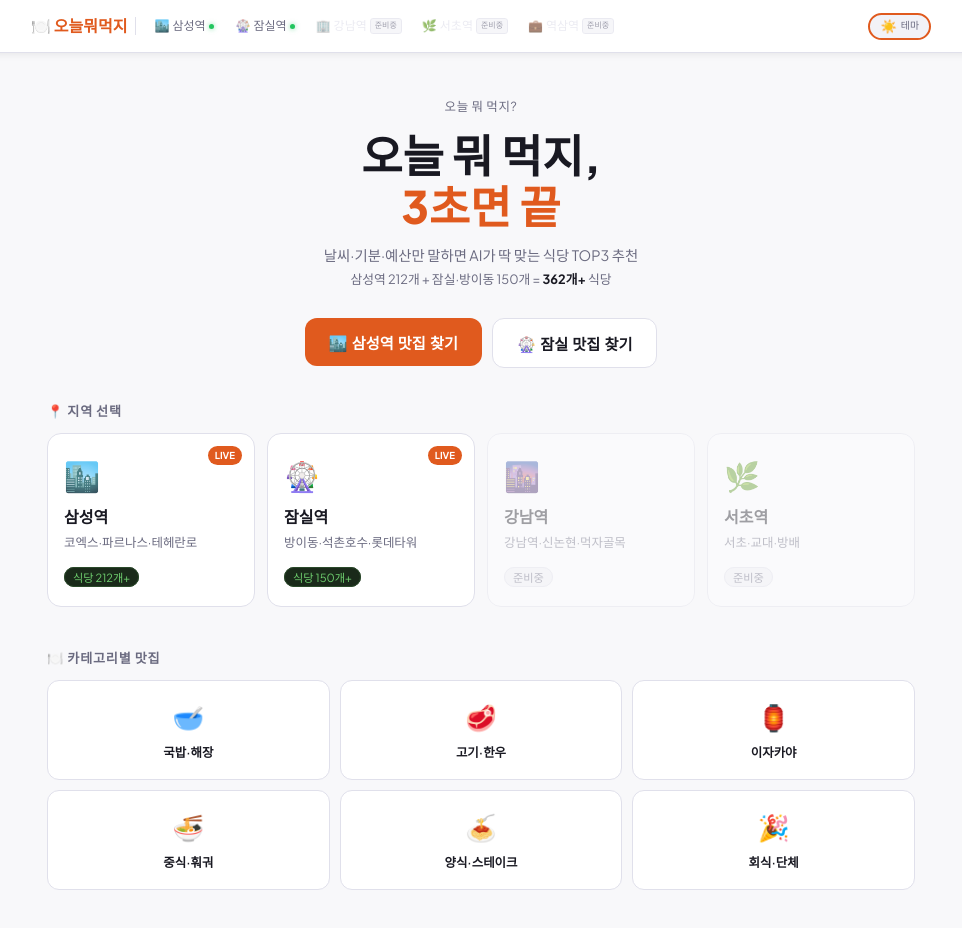
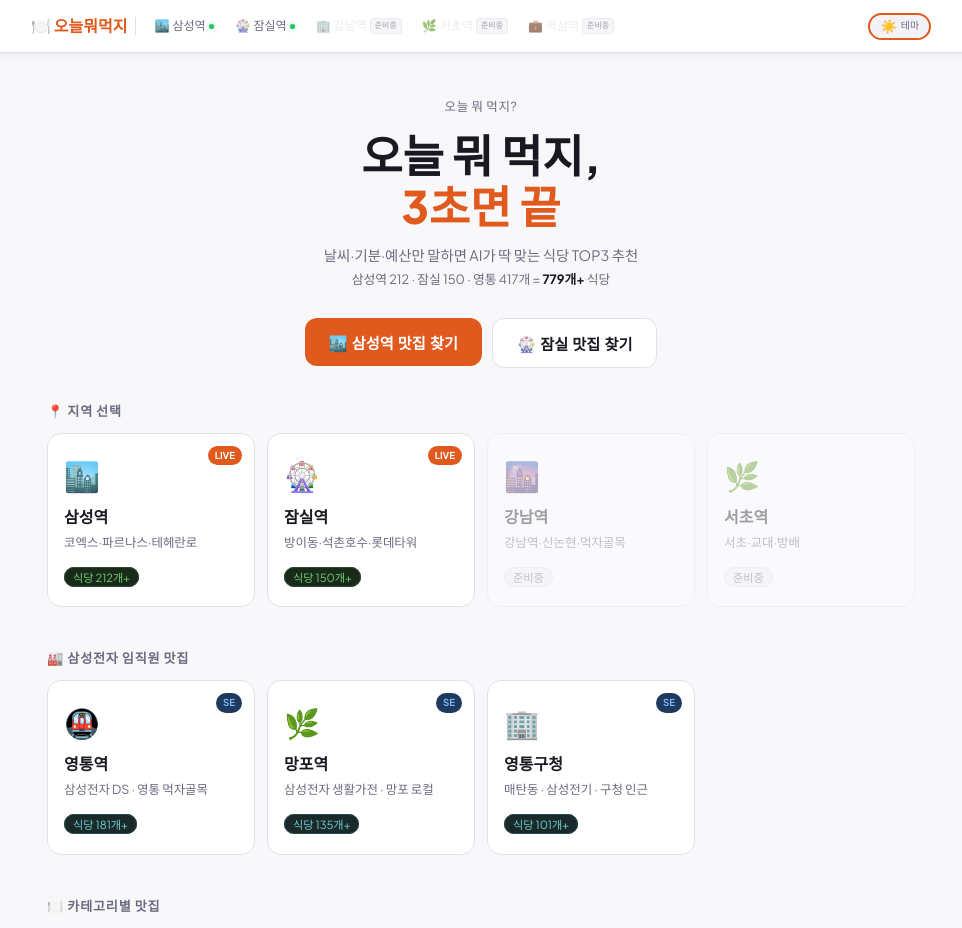
Before and after one commit to AILeeSeungHwan/dinnerRecommend, a Next.js app: page / in a window 1280 px wide. Shown: the top 928 px of the page, without its empty margins (159-1121 px from the left). Built offline with nearby package versions, Linux system fonts and the light colour scheme.

Commit message:
Add files via upload
feat: 영통 3개 지역 전체 연동 누락 요소 일괄 수정

```diff
--- a/pages/index.js
+++ b/pages/index.js
@@ -2,6 +2,9 @@ import Layout from '../components/Layout'
 import Link from 'next/link'
 import samseongData from '../data/samseong'
 import jamsilData from '../data/jamsil'
+import yeongtongData from '../data/yeongtong'
+import mangpoData from '../data/mangpo'
+import yeongtongGuData from '../data/yeongtongGu'
 
 const stations = [
   {
@@ -26,6 +29,25 @@ const stations = [
   },
 ]
 
+// 삼성전자 임직원 지역
+const seStations = [
+  {
+    slug:'yeongtong', name:'영통역', emoji:'🚇',
+    desc:'삼성전자 DS · 영통 먹자골목',
+    count: yeongtongData.length, ready:true,
+  },
+  {
+    slug:'mangpo', name:'망포역', emoji:'🌿',
+    desc:'삼성전자 생활가전 · 망포 로컬',
+    count: mangpoData.length, ready:true,
+  },
+  {
+    slug:'yeongtongGu', name:'영통구청', emoji:'🏢',
+    desc:'매탄동 · 삼성전기 · 구청 인근',
+    count: yeongtongGuData.length, ready:true,
+  },
+]
+
 const CATS = [
   {emoji:'🥣', name:'국밥·해장', slug:'gukbap'},
   {emoji:'🥩', name:'고기·한우', slug:'meat'},
@@ -36,7 +58,8 @@ const CATS = [
 ]
 
 export default function Home() {
-  const totalCount = samseongData.length + jamsilData.length
+  const totalCount = samseongData.length + jamsilData.length + yeongtongData.length + mangpoData.length + yeongtongGuData.length
+  const seTotal = yeongtongData.length + mangpoData.length + yeongtongGuData.length
 
   return (
     <Layout
@@ -55,7 +78,7 @@ export default function Home() {
         </h1>
         <p style={{ fontSize:'.9rem', color:'var(--muted)', marginBottom:28, lineHeight:1.6 }}>
           날씨·기분·예산만 말하면 AI가 딱 맞는 식당 TOP3 추천<br />
-          <span style={{ fontSize:'.8rem' }}>삼성역 {samseongData.length}개 + 잠실·방이동 {jamsilData.length}개 = <strong style={{ color:'var(--text)' }}>{totalCount}개+</strong> 식당</span>
+          <span style={{ fontSize:'.8rem' }}>삼성역 {samseongData.length} · 잠실 {jamsilData.length} · 영통 {seTotal}개 = <strong style={{ color:'var(--text)' }}>{totalCount}개+</strong> 식당</span>
         </p>
         <div style={{ display:'flex', gap:10, justifyContent:'center', flexWrap:'wrap' }}>
           <Link href="/dinner/samseong">
@@ -104,6 +127,26 @@ export default function Home() {
           ))}
         </div>
 
+        {/* 삼성전자 임직원 지역 */}
+        <h2 style={{ fontSize:'.82rem', fontWeight:700, color:'var(--muted)', marginBottom:12, textTransform:'uppercase', letterSpacing:'0.06em' }}>🏭 삼성전자 임직원 맛집</h2>
+        <div style={{ display:'grid', gridTemplateColumns:'repeat(auto-fill, minmax(190px, 1fr))', gap:12, marginBottom:40 }}>
+          {seStations.map(s => (
+            <Link key={s.slug} href={`/samsungElectronics/${s.slug}`} style={{ textDecoration:'none' }}>
+              <div style={{ background:'var(--surface)', border:'1px solid var(--border)', borderRadius:14, padding:'18px 16px', cursor:'pointer', position:'relative', overflow:'hidden' }}>
+                <div style={{ fontSize:'1.8rem', marginBottom:6 }}>{s.emoji}</div>
+                <div style={{ fontSize:'1rem', fontWeight:800, marginBottom:3 }}>{s.name}</div>
+                <div style={{ fontSize:'.78rem', color:'var(--muted)', marginBottom:10 }}>{s.desc}</div>
+                <span style={{ fontSize:'.7rem', background:'#1a2a2a', color:'#6fcfcf', padding:'2px 8px', borderRadius:100, border:'1px solid #2a4a4a' }}>
+                  식당 {s.count}개+
+                </span>
+                <div style={{ position:'absolute', top:12, right:12, background:'#1e3a5f', color:'#7eb8f7', fontSize:'.6rem', padding:'2px 7px', borderRadius:100, fontWeight:700 }}>
+                  SE
+                </div>
+              </div>
+            </Link>
+          ))}
+        </div>
+
         {/* 카테고리 (삼성역 기준) */}
         <h2 style={{ fontSize:'.82rem', fontWeight:700, color:'var(--muted)', marginBottom:12, textTransform:'uppercase', letterSpacing:'0.06em' }}>🍽️ 카테고리별 맛집</h2>
         <div style={{ display:'grid', gridTemplateColumns:'repeat(3, 1fr)', gap:10, marginBottom:40 }}>
@@ -128,9 +171,13 @@ export default function Home() {
             <strong>삼성역·코엑스</strong> 주변은 국밥·한우·이자카야·딤섬·훠궈·스테이크 등 {samseongData.length}개 식당을 엄선했습니다.
             4번출구 근처 맛집 필터와 AI 추천으로 회식·데이트·혼밥 어디든 딱 맞는 곳을 찾을 수 있습니다.
           </p>
-          <p style={{ color:'var(--muted)', fontSize:'.86rem', lineHeight:1.8 }}>
+          <p style={{ color:'var(--muted)', fontSize:'.86rem', lineHeight:1.8, marginBottom:10 }}>
             <strong>잠실·방이동</strong>은 곱창·삼겹살 골목의 로컬 맛집부터 석촌호수 카페·송리단길 브런치·롯데타워 오마카세까지
             {jamsilData.length}개 식당을 담았습니다. 잠실에서 오늘 뭐 먹지 고민이라면 AI 추천을 써보세요.
+          </p>
+          <p style={{ color:'var(--muted)', fontSize:'.86rem', lineHeight:1.8 }}>
+            <strong>영통·망포·영통구청</strong>은 삼성전자 임직원 맛집 특화 서비스입니다.
+            직장인 점심·회식·이자카야까지 {seTotal}개 식당을 AI가 골라드립니다.
           </p>
         </article>
       </div>
--- a/pages/samsungElectronics/mangpo/index.js
+++ b/pages/samsungElectronics/mangpo/index.js
@@ -215,8 +215,8 @@ const HINTS = [
   '예: 회식하기 좋은 고기집',
   '예: 쌀쌀한 날 뜨끈한 칼국수',
   '예: 평점 4.5 이상 이자카야',
-  '예: 오마카세 기념일 코스',
-  '예: 송리단길 브런치 데이트',
+  '예: 10명 이상 단체 회식 장소',
+  '예: 삼성전자 근처 저녁 이자카야',
   '예: 늦은 밤 야식 족발',
   '예: 혼자 조용히 먹을 수 있는 곳',
   '예: 스트레스 풀리는 마라탕',
--- a/pages/samsungElectronics/yeongtongGu/index.js
+++ b/pages/samsungElectronics/yeongtongGu/index.js
@@ -215,8 +215,8 @@ const HINTS = [
   '예: 회식하기 좋은 고기집',
   '예: 쌀쌀한 날 뜨끈한 칼국수',
   '예: 평점 4.5 이상 이자카야',
-  '예: 오마카세 기념일 코스',
-  '예: 송리단길 브런치 데이트',
+  '예: 10명 이상 단체 회식 장소',
+  '예: 삼성전자 임직원 단골 맛집',
   '예: 늦은 밤 야식 족발',
   '예: 혼자 조용히 먹을 수 있는 곳',
   '예: 스트레스 풀리는 마라탕',
```
Also changed, not shown: pages/rss.xml.js (+11 -5 lines), pages/samsungElectronics/mangpo/category/[slug].js (+6 -3 lines), pages/samsungElectronics/yeongtong/category/[slug].js (+4 -3 lines), pages/samsungElectronics/yeongtongGu/category/[slug].js (+6 -3 lines).
